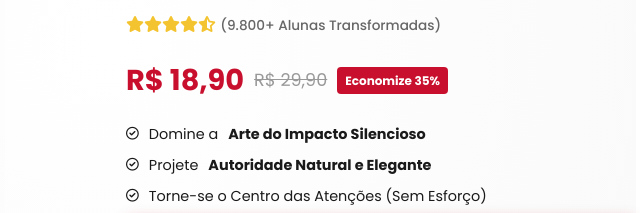
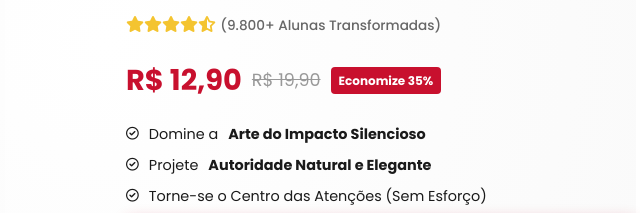
Before and after one commit to anakarolinaiclube-ux/oprotocolo, a plain HTML site: page index.html in a window 1280 px wide. Shown: the part 335-548 px from the top of the page, 534-1174 px from the left. Drawn offline with nearby package versions, Linux system fonts and the light colour scheme; a web font is replaced by a local one.

Commit message:
Update index.html

```diff
--- a/index.html
+++ b/index.html
@@ -506,8 +506,8 @@
                 </div>
 
                 <div class="price-container">
-                    <span class="current-price">R$ 18,90</span>
-                    <span class="old-price">R$ 29,90</span>
+                    <span class="current-price">R$ 12,90</span>
+                    <span class="old-price">R$ 19,90</span>
                     <span class="save-badge">Economize 35%</span>
                 </div>
 
```
